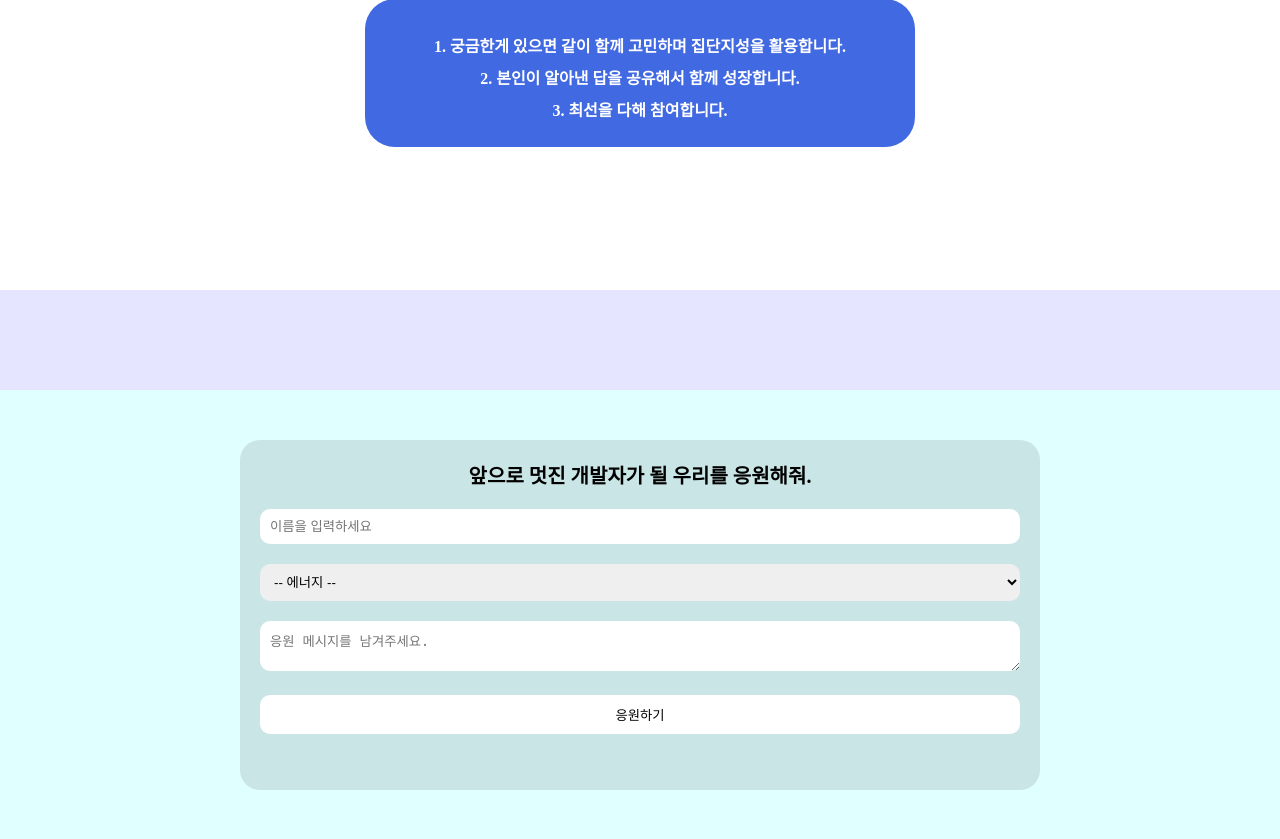
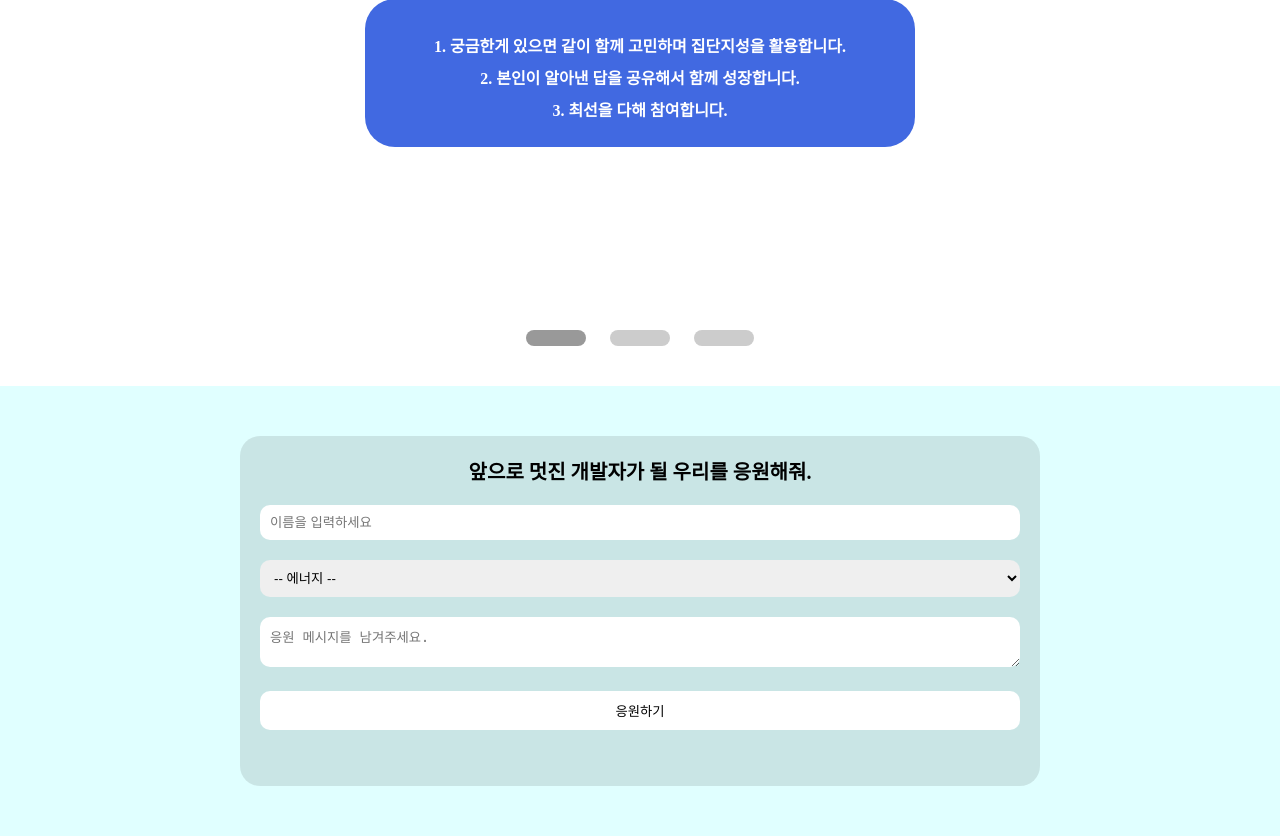
Before and after one commit to KimYoonSu97/BBACKCO, a Flask app: page / in a window 1280 px wide. Shown: the part 1360-2199 px from the top of the page. Run offline with Flask 3, Linux system fonts and the light colour scheme; data that the repository does not hold is empty; grey boxes are pictures that could not be loaded.

Commit message:
진철님 코드 반영본

```diff
--- a/static/main.css
+++ b/static/main.css
@@ -187,15 +187,22 @@ header > .menu > ul > a:hover {
   border-radius: 30px;
   max-width: 300px; /*이미지 크기 고정*/
   min-width: 300px;
-
+  min-height: 400px;
   max-height: 400px;
   background-color: #000;
   overflow: hidden;
-  object-fit: scale-down;
-
   display: flex;
   justify-content: center;
   align-items: center;
+  position: relative;
+}
+.member-img > img {
+  position: absolute;
+  /* width: 100%; */
+  height: 100%;
+  top: 50%;
+  left: 50%;
+  transform: translate(-50%, -50%);
 }
 
 .member-txt-box {
@@ -220,6 +227,7 @@ header > .menu > ul > a:hover {
 
 #member .white-box {
   background-color: #fff;
+  white-space: normal;
 }
 
 #reaction {
@@ -330,3 +338,123 @@ td {
   border-bottom: 1px solid rgba(0, 0, 0, 0.1);
   padding: 10px;
 }
+
+.section {
+  margin: 0;
+  padding: 0;
+}
+.section input[id*="slide"] {
+  display: none;
+}
+.section .slidelist {
+  white-space: nowrap;
+  overflow: hidden;
+  position: relative;
+}
+.section .slidelist > li {
+  display: inline-block;
+  vertical-align: middle;
+  width: 100%;
+  transition: all 0.5s;
+} /*슬라이드 가로배치*/
+.section .slidelist > li > a {
+  display: block;
+  position: relative;
+}
+.section .slidelist label {
+  position: absolute;
+  z-index: 10;
+  top: 50%;
+  transform: translateY(-50%);
+  padding: 50px;
+  cursor: pointer;
+}
+
+/* input에 체크되면 슬라이드 효과 */
+.section input[id="slide01"]:checked ~ .slidewrap .slidelist > li {
+  transform: translateX(0%);
+}
+.section input[id="slide02"]:checked ~ .slidewrap .slidelist > li {
+  transform: translateX(-100%);
+}
+.section input[id="slide03"]:checked ~ .slidewrap .slidelist > li {
+  transform: translateX(-200%);
+}
+
+/* 좌,우 슬라이드 버튼 */
+.slide-control > div {
+  display: none;
+}
+.section .left {
+  left: 20px;
+  background: url("https://cdn.pixabay.com/photo/2012/04/05/01/56/arrow-25834_640.png")
+    center center / 100% no-repeat;
+}
+.section .right {
+  right: 20px;
+  background: url("https://cdn.pixabay.com/photo/2012/04/05/01/56/arrow-25832_640.png")
+    center center / 100% no-repeat;
+}
+.section
+  input[id="slide01"]:checked
+  ~ .slidewrap
+  .slide-control
+  > div:nth-child(1) {
+  display: block;
+}
+.section
+  input[id="slide02"]:checked
+  ~ .slidewrap
+  .slide-control
+  > div:nth-child(2) {
+  display: block;
+}
+.section
+  input[id="slide03"]:checked
+  ~ .slidewrap
+  .slide-control
+  > div:nth-child(3) {
+  display: block;
+}
+
+/* 페이징 */ /*input 버튼 속성*/
+.slide-pagelist {
+  text-align: center;
+  padding: 20px;
+}
+.slide-pagelist > li {
+  display: inline-block;
+  vertical-align: middle;
+}
+.slide-pagelist > li > label {
+  display: block;
+  padding: 8px 30px;
+  border-radius: 30px;
+  background: #ccc;
+  margin: 20px 10px;
+  cursor: pointer;
+}
+.section
+  input[id="slide01"]:checked
+  ~ .slidewrap
+  .slide-pagelist
+  > li:nth-child(1)
+  > label {
+  background: #999;
+}
+.section
+  input[id="slide02"]:checked
+  ~ .slidewrap
+  .slide-pagelist
+  > li:nth-child(2)
+  > label {
+  background: #999;
+}
+.section
+  input[id="slide03"]:checked
+  ~ .slidewrap
+  .slide-pagelist
+  > li:nth-child(3)
+  > label {
+  background: #999;
+}
--- a/templates/index.html
+++ b/templates/index.html
@@ -24,7 +24,7 @@
       crossorigin="anonymous"
     ></script>
 
-    <link rel="stylesheet" href="../static/main.css" />
+    <link rel="stylesheet" type="text/css" href="../static/main.css" />
     <script src="../static/main.js"></script>
   </head>
   <body>
@@ -73,36 +73,38 @@
           </div>
         </div>
       </section>
-      <section id="member">
-        <div id="kys">
-          <div class="member-inner">
-            <h2>김윤수(팀장)</h2>
-            <div class="member-box">
-              <div class="member-img">
-                <img src="https://images.pexels.com/photos/220453/pexels-photo-220453.jpeg?auto=compress&cs=tinysrgb&w=300" alt="" />
+      <div class="section" id="section">
+        <input type="radio" name="slide" id="slide01" checked />
+        <input type="radio" name="slide" id="slide02" />
+        <input type="radio" name="slide" id="slide03" />
+        <div class="slidewrap">
+          <ul class="slidelist">
+            <!-- 슬라이드 영역 -->
+
+            <!-- 좌,우 슬라이드 버튼 -->
+            <div class="slide-control">
+              <div>
+                <label for="slide03" class="left"></label>
+                <label for="slide02" class="right"></label>
               </div>
-              <div class="member-txt-box">
-                <div class="member-info">
-                  <h3>자기소개</h3>
-                  <p class="white-box">
-                    이쪽에 자기소개 입력dmf ajdklfjaldknflkand;fl na;dnsndkl;a
-                  </p>
+              <div>
+                <label for="slide01" class="left"></label>
+                <label for="slide03" class="right"></label>
               </div>
-                <div class="member-strength">
-                  <h3>자신의 장점</h3>
-                  <p class="white-box">
-                    이쪽에 자기소개 입력dmf ajdklfjaldknflkand;flkl;a
-                  </p>
-                </div>
-                <div class="member-style">
-                  <h3>협업 스타일(동물)</h3>
-                  <p class="white-box">이쪽에 자기소개 입력dmf ajdksndkl;a</p>
+              <div>
+                <label for="slide02" class="left"></label>
+                <label for="slide01" class="right"></label>
               </div>
             </div>
+          </ul>
+          <!-- 페이징 -->
+          <ul class="slide-pagelist">
+            <li><label for="slide01"></label></li>
+            <li><label for="slide02"></label></li>
+            <li><label for="slide03"></label></li>
+          </ul>
         </div>
       </div>
-        </div>
-      </section>
 
       <section id="reaction">
         <div id="form">
@@ -135,7 +137,7 @@
             class="formButton"
             type="submit"
             value="응원하기"
-          </div>
+          />
         </div>
       </section>
 
```
Also changed, not shown: static/main.js (+13 -41 lines). Lines whose indentation alone changed are shown as unchanged.
